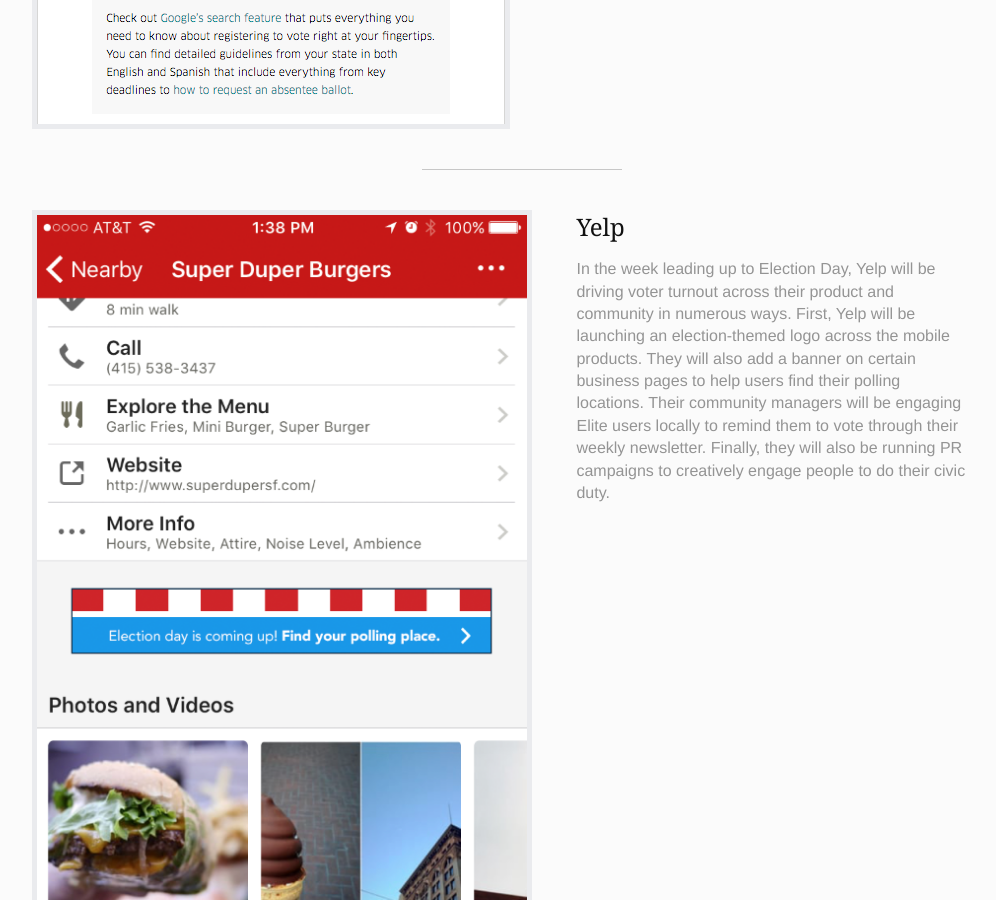
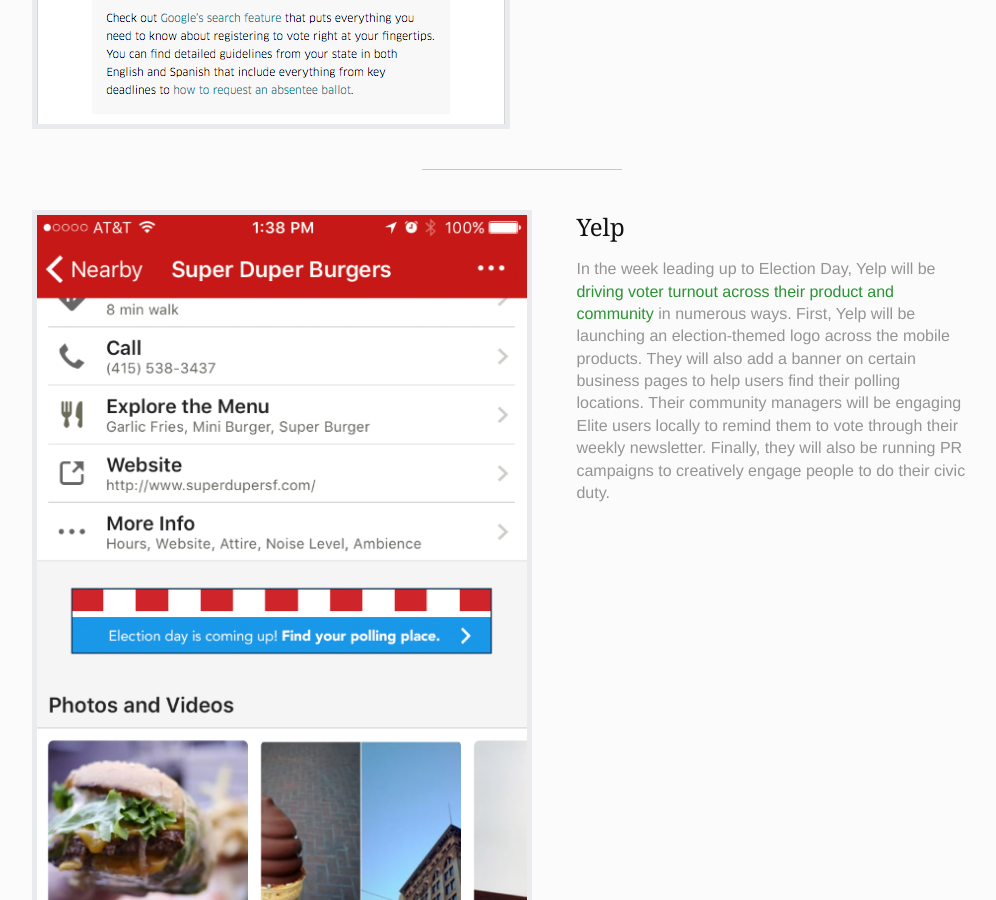
Before and after one commit to techthevote/techthevote.github.io, a Jekyll site: the page built from companies.md, in a window 1280 px wide and 900 px high, scrolled down 8349 px. Shown: the whole window, without its empty margins (118-1114 px from the left). Built offline with Jekyll 4.4.1, drawn with Linux system fonts in a browser that asks for light colours; nearby versions of some CDN libraries; comment, search, counter and statistics services are not loaded.

Commit message:
Update gallery.html

```diff
--- a/_includes/gallery.html
+++ b/_includes/gallery.html
@@ -346,7 +346,7 @@
   </div>
   <div class="gallery-text">
     <h2>Yelp</h2>
-      In the week leading up to Election Day, Yelp will be driving voter turnout across their product and community in numerous ways. First, Yelp will be launching an election-themed logo across the mobile products. They will also add a banner on certain business pages to help users find their polling locations. Their community managers will be engaging Elite users locally to remind them to vote through their weekly newsletter. Finally, they will also be running PR campaigns to creatively engage people to do their civic duty.
+      In the week leading up to Election Day, Yelp will be <a href="https://www.yelpblog.com/2016/11/8-ways-to-win-election-day-with-yelp" target="_blank">driving voter turnout across their product and community</a> in numerous ways. First, Yelp will be launching an election-themed logo across the mobile products. They will also add a banner on certain business pages to help users find their polling locations. Their community managers will be engaging Elite users locally to remind them to vote through their weekly newsletter. Finally, they will also be running PR campaigns to creatively engage people to do their civic duty.
   </div>
 </div>
 
```
